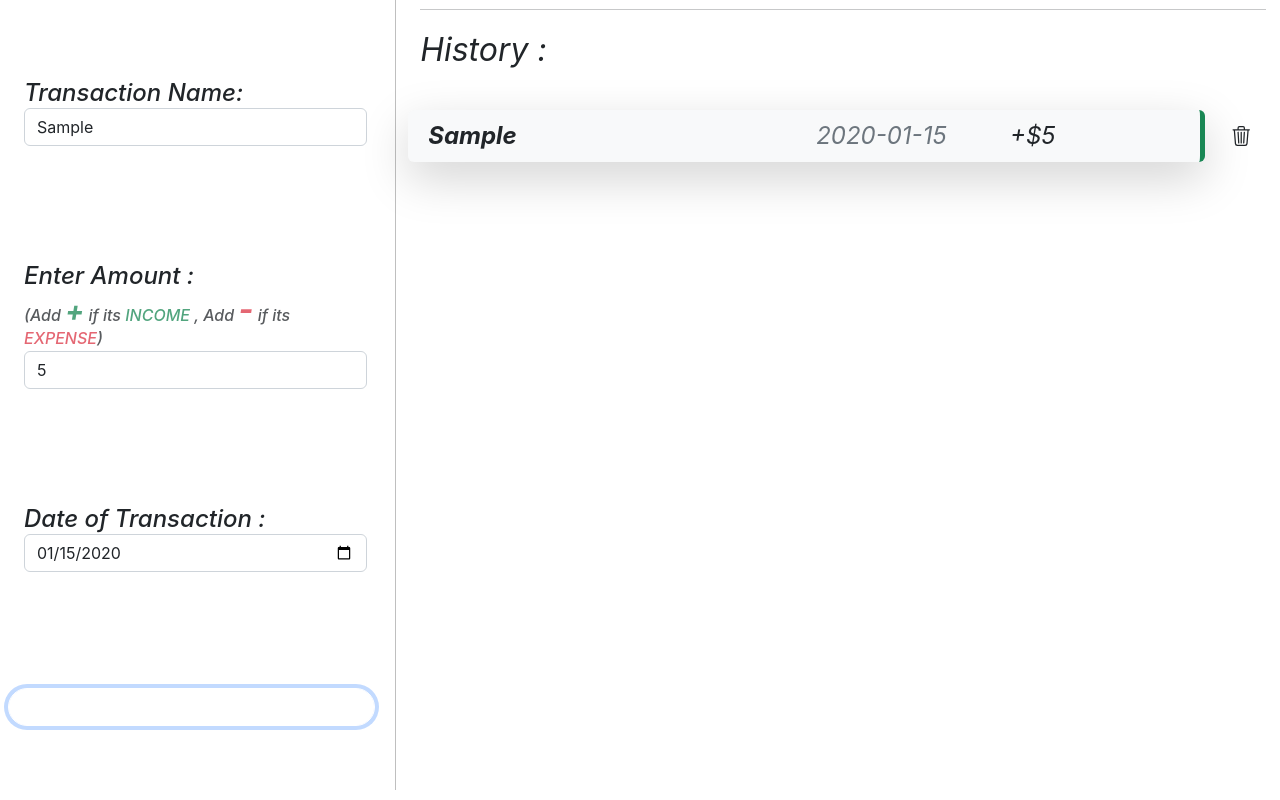
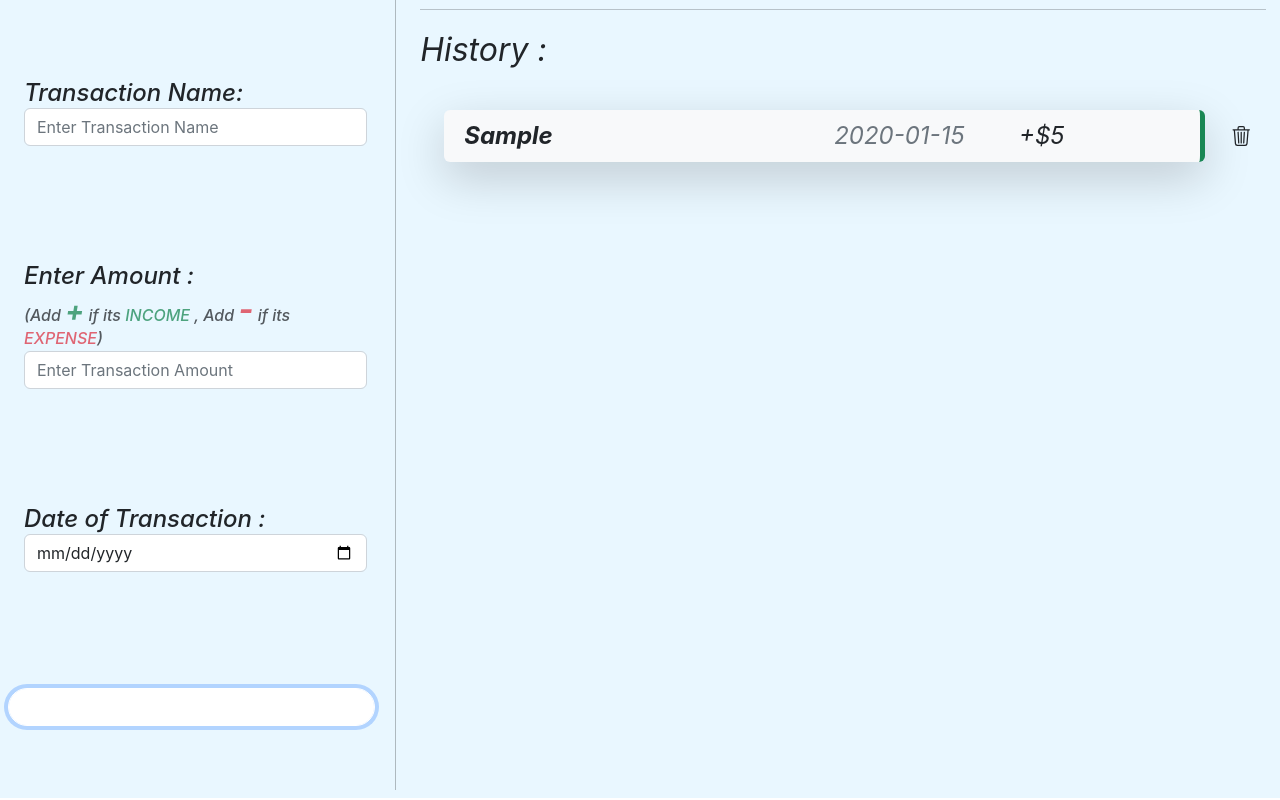
Before and after one commit to kiran8688/react-expense-tracker-source_code, a React (Create React App) app: page / in a window 1280 px wide. Both pictures are taken after typing "Sample", "5", "2020-01-15" into the empty fields and a click on the button "submit". Shown: the part 320-1120 px from the top of the page. Built offline with nearby package versions, Linux system fonts and the light colour scheme.

Commit message:
Project completed successfully

```diff
--- a/src/App.css
+++ b/src/App.css
@@ -5,4 +5,19 @@
 }
 #vr{
     height: 100%;
+    /* backdrop-filter: opacity(20%); */
 }
+/* .App{
+    filter: blur(5px);
+    background-image: url(https://img.freepik.com/free-photo/close-up-shot-indian-rupee-banknotes_8087-2292.jpg?w=1380);
+    -webkit-backdrop-filter: blur(10px);
+    backdrop-filter: blur(10px);
+} */
+/* background-color: lightgoldenrodyellow; */
+/* #root{
+    background-image: url(https://img.freepik.com/free-vector/dollars-illustration-set_74855-4404.jpg?t=st=1655822155~exp=1655822755~hmac=c266c5904021dbb62a4921aafdbb8feeaf897e7f03554c05fb689f1952a880d6&w=1380);
+  } */
+
+  .App{
+    background-color: rgb(233, 247, 255);
+  }
--- a/src/Components/LeftSideComponents/Input.css
+++ b/src/Components/LeftSideComponents/Input.css
@@ -7,3 +7,6 @@
 em{
     font-size: 150%;
 }
+/* #input-head{
+    background-color: rgb(250, 250, 193);
+} */
--- a/src/Components/LeftSideComponents/Input.jsx
+++ b/src/Components/LeftSideComponents/Input.jsx
@@ -21,9 +21,13 @@ export class Input extends Component {
 
 
 
-    var transactions = [...this.state.tracker]
+    const transactions = [...this.state.tracker]
 
-    transactions.push({ id: Math.random(), transactionName: document.querySelector('#name-input').value, transactionAmount: document.querySelector('#amount-input').value, transactionDate: document.querySelector('#date-input').value })
+    var checkAmount = (document.querySelector('#amount-input').value ==="") ? 0: document.querySelector('#amount-input').value
+    var checkName = (document.querySelector('#name-input').value ==="") ? "default-transaction" : document.querySelector('#name-input').value
+    var checkDate = (document.querySelector('#date-input').value ==="") ? '0001-01-01' : document.querySelector('#date-input').value
+
+    transactions.push({ id: Math.random(), transactionName: checkName, transactionAmount: checkAmount, transactionDate: checkDate })
 
     this.setState({ tracker: transactions })
 
@@ -41,24 +45,48 @@ export class Input extends Component {
     //  this.tracker.push(transact)
     //  console.log(this.tracker);
 
-    // document.querySelector('#name-input').value=null, document.querySelector('#amount-input').value=null, document.querySelector('#date-input').value=null;
+    // checkName= ''
+    // checkAmount= ''
+    // checkDate= ''
+    document.querySelector('#name-input').value = "";
+    document.querySelector('#amount-input').value = "none"
+    document.querySelector('#date-input').value = "none"
+
   }
 
 
-  takeNameHandler = (e) => {
 
-    // this.setState( this.state.tracker[0].transactionName =  e.target.value)
-    console.log(e.target.value)
+  // takeNameHandler = (e) => {
 
+  //   // this.setState( this.state.tracker[0].transactionName =  e.target.value)
+  //   console.log(e.target.value)
+
+  // }
+  // takeAmountHandler = (e) => {
+
+  //   console.log(e.target.value)
+  // }
+  // takeDateHandler = (e) => {
+
+  //   console.log(e.target.value)
+  // }
+
+
+  deleteHandler = (transactionId) =>{
+    const transactions = [...this.state.tracker]
+    console.log(transactionId)
+    transactions.splice(transactionId, 1)
+    this.setState({tracker: transactions})
   }
-  takeAmountHandler = (e) => {
 
-    console.log(e.target.value)
-  }
-  takeDateHandler = (e) => {
+  // deletePersonHandler = (personIndex) => {
+  //   // If I remove one object from the persons list
 
-    console.log(e.target.value)
-  }
+  //   // copy of the state persons
+  //   const personCopy = [...this.state.persons]
+  //   personCopy.splice(personIndex, 1)
+  //   this.setState({ persons: personCopy })
+  // }
 
 
   render(props) {
@@ -76,7 +104,11 @@ export class Input extends Component {
 
           return (
 
-            <DisplaySec2 key={this.state.tracker[index].id} dispName={this.state.tracker[index].transactionName} dispAmount={this.state.tracker[index].transactionAmount} dispDate={this.state.tracker[index].transactionDate}  />
+            <DisplaySec2 key={this.state.tracker[index].id}
+            dispName={this.state.tracker[index].transactionName}
+            dispAmount={this.state.tracker[index].transactionAmount }
+            dispDate={this.state.tracker[index].transactionDate}
+            trash={ () => this.deleteHandler([index])}  />
 
 
           )
@@ -91,7 +123,11 @@ export class Input extends Component {
     // console.log(res)
     const mapAmt = this.state.tracker.map(totAmt => (parseInt(totAmt.transactionAmount)))
 
+
+
     const reduceAmt = mapAmt.reduce((a, b) => (a += b), 0).toFixed(2)
+
+    // var checkReduce = (reduceAmt = NaN)? 0 : reduceAmt
 
     // const totalAmt = reduceAmt.Math.trunk()
     // console.log(totalAmt)
@@ -100,12 +136,13 @@ export class Input extends Component {
     const totAmtSaveed = mapAmt.filter(saved => saved >= 0).reduce((a, b) => (a += b), 0).toFixed(2)
     const totAmtSpent = (mapAmt.filter(spent => spent <= 0).reduce((a, b) => (a += b), 0)*-1).toFixed(2)
 
+
     // if(mapAmt  )
 
     return (
       <>
-        <div className='row'>
-          <div id='input-head' className='col-3 ms-1 text-dark text-start bg-white'><br /><br /><br /><br />
+        <div  className='row'>
+          <div id='input-head' className='col-3 ms-1 text-dark text-start'><br /><br /><br /><br />
             <div className='container '><u className='opacity-75'><em> Add New Transaction Here :</em></u></div>
             <br /><br />
             <div className="h4 container-fluid ms-2 " >Transaction Name:  <input type="text" id='name-input' className='form-control' placeholder='Enter Transaction Name' onChange={this.takeNameHandler} />
@@ -132,7 +169,7 @@ export class Input extends Component {
             <DisplaySec1 dispBalAmt={reduceAmt} Income={totAmtSaveed} Expense={totAmtSpent} />
 
             <div className='mt-4'>
-              <hr /> <span className='fs-2'>History  :</span>
+              <hr /> <span className='fs-2'>History   :</span>
 
               <br /><br />
 
@@ -146,6 +183,24 @@ export class Input extends Component {
   }
 }
 
+// Input.defaultProps = {
+
+//   dispName: 'some transaction',
+//   dispAmount: 0,
+//   dispDate: 0
+
+// }
+
+
+
+// Input.defaultProps = {
+
+//   transactionName: 'some transaction',
+//   transactionAmount: 0,
+//   transactionDate: 0
+
+// }
+
 
 
 
--- a/src/Components/LeftSideComponents/RightSideComponents/DisplaySec1.jsx
+++ b/src/Components/LeftSideComponents/RightSideComponents/DisplaySec1.jsx
@@ -20,23 +20,25 @@ export class DisplaySec1 extends Component {
 
     }
     else{
-      Balance = <span className='text-danger'>-${(this.props.dispBalAmt*-1).toFixed(2)}</span>
+      Balance = <span className='text-danger'>-${(this.props.dispBalAmt*-(1)).toFixed(2)}</span>
     }
 
 
+
+
     return (
-      <div className='bg-white'>
+      <div className='one'>
         <div className='fs-1 mt-3  '>
-          Your Balance is {Balance}
+          Your Balance is  { Balance }
         </div><br />
 
         <div className="container px-1">
           <div className="row gx-5">
             <div className="col text-center fs-3">
-              <div id='gutt-tab1' className="p-3 border  rounded-5 bg-light  ">Income <br /><span id='text-success' className='text-success '><span>+$</span>{this.props.Income}</span> </div>
+              <div id='gutt-tab1' className="p-3 border border-1 border-success  rounded-5 bg-light   ">Income <br /><span id='text-success' className='text-success '><span>+$</span>{this.props.Income}</span> </div>
             </div>
             <div className="col text-center fs-3">
-              <div id='gutt-tab2' className="p-3 border rounded-5 bg-light ">Expense <br /><span id='text-danger' className='text-danger'><span>-$</span>{this.props.Expense}</span> </div>
+              <div id='gutt-tab2' className="p-3 border border-1 border-danger rounded-5  bg-light ">Expense <br /><span id='text-danger' className='text-danger'><span>-$</span>{this.props.Expense}</span> </div>
             </div>
           </div>
         </div>
--- a/src/Components/LeftSideComponents/RightSideComponents/DisplaySec2.css
+++ b/src/Components/LeftSideComponents/RightSideComponents/DisplaySec2.css
@@ -64,3 +64,6 @@ width: 100; */
      cursor: pointer;
 
 }
+/* #list{
+    background-color: lightgoldenrodyellow;
+} */
--- a/src/Components/LeftSideComponents/RightSideComponents/DisplaySec2.jsx
+++ b/src/Components/LeftSideComponents/RightSideComponents/DisplaySec2.jsx
@@ -1,8 +1,13 @@
 import React, { Component } from 'react'
 import './DisplaySec2.css'
+// import Input from '../Input'
 
 export class DisplaySec2 extends Component {
+
+
   render(props) {
+
+
 
     var amountlist
     //  = (<li className=' row justify-content-around rounded border-end border-5 border-success mb-3 p-2 list-group-item shadow-lg d-flex bg-light '  > <strong className=' text-truncate col-6'>{this.props.dispName}</strong> <span className='col-3 text-secondary'>{this.props.dispDate}</span> <span className='col-3 text-truncate'>{this.props.dispAmount}</span> </li>)
@@ -11,12 +16,13 @@ export class DisplaySec2 extends Component {
       return (amountlist =
 
         <div id='list' className=' row fs-4 mb-1'>
-          <ul className=' col-11 container-auto bg-white '>
+          <ul className=' col-11 container-auto ps-5 '>
 
             <li  className=' row  rounded border-end border-5  border-danger mb-3 p-2 list-group-item shadow-lg d-flex bg-light'  > <strong className=' text-truncate col-6'>{this.props.dispName}</strong> <span className='col-3 text-secondary'>{this.props.dispDate}</span> <span className='col-3 text-truncate'> <span>-$</span>{this.props.dispAmount * -1}</span> </li>
           </ul>
-          <svg id='delete-button' xmlns="http://www.w3.org/2000/svg" width="20" height="20" fill="currentColor" className="bi bi-trash3 col-1 mt-3 " viewBox="0 0 16 16">
-            <path id='path' d="M6.5 1h3a.5.5 0 0 1 .5.5v1H6v-1a.5.5 0 0 1 .5-.5ZM11 2.5v-1A1.5 1.5 0 0 0 9.5 0h-3A1.5 1.5 0 0 0 5 1.5v1H2.506a.58.58 0 0 0-.01 0H1.5a.5.5 0 0 0 0 1h.538l.853 10.66A2 2 0 0 0 4.885 16h6.23a2 2 0 0 0 1.994-1.84l.853-10.66h.538a.5.5 0 0 0 0-1h-.995a.59.59 0 0 0-.01 0H11Zm1.958 1-.846 10.58a1 1 0 0 1-.997.92h-6.23a1 1 0 0 1-.997-.92L3.042 3.5h9.916Zm-7.487 1a.5.5 0 0 1 .528.47l.5 8.5a.5.5 0 0 1-.998.06L5 5.03a.5.5 0 0 1 .47-.53Zm5.058 0a.5.5 0 0 1 .47.53l-.5 8.5a.5.5 0 1 1-.998-.06l.5-8.5a.5.5 0 0 1 .528-.47ZM8 4.5a.5.5 0 0 1 .5.5v8.5a.5.5 0 0 1-1 0V5a.5.5 0 0 1 .5-.5Z" />
+          <svg onClick={this.props.trash} id='delete-button' xmlns="http://www.w3.org/2000/svg" width="20" height="20" fill="currentColor" className="bi bi-trash3  col-1 mt-3 " viewBox="0 0 16 16">
+
+            <path id='path'  d="M6.5 1h3a.5.5 0 0 1 .5.5v1H6v-1a.5.5 0 0 1 .5-.5ZM11 2.5v-1A1.5 1.5 0 0 0 9.5 0h-3A1.5 1.5 0 0 0 5 1.5v1H2.506a.58.58 0 0 0-.01 0H1.5a.5.5 0 0 0 0 1h.538l.853 10.66A2 2 0 0 0 4.885 16h6.23a2 2 0 0 0 1.994-1.84l.853-10.66h.538a.5.5 0 0 0 0-1h-.995a.59.59 0 0 0-.01 0H11Zm1.958 1-.846 10.58a1 1 0 0 1-.997.92h-6.23a1 1 0 0 1-.997-.92L3.042 3.5h9.916Zm-7.487 1a.5.5 0 0 1 .528.47l.5 8.5a.5.5 0 0 1-.998.06L5 5.03a.5.5 0 0 1 .47-.53Zm5.058 0a.5.5 0 0 1 .47.53l-.5 8.5a.5.5 0 1 1-.998-.06l.5-8.5a.5.5 0 0 1 .528-.47ZM8 4.5a.5.5 0 0 1 .5.5v8.5a.5.5 0 0 1-1 0V5a.5.5 0 0 1 .5-.5Z" />
           </svg>
         </div>
       )
@@ -28,13 +34,13 @@ export class DisplaySec2 extends Component {
       return (amountlist =
 
         <div id='list' className=' row fs-4 mb-1'>
-          <ul className=' col-11 container-auto  bg-white '>
+          <ul className=' col-11 container-auto ps-5 '>
 
-            <li  className=' row justify-content-around rounded border-end border-5 border-success mb-3 p-2 list-group-item shadow-lg d-flex bg-light '  > <strong className=' text-truncate col-6'>{this.props.dispName}</strong> <span className='col-3 text-secondary'>{this.props.dispDate}</span> <span className='col-3 text-truncate'> <span>+$</span>{this.props.dispAmount}</span> </li>
+            <li  className=' row rounded border-end border-5  border-success mb-3 p-2 list-group-item shadow-lg d-flex bg-light '  > <strong className=' text-truncate col-6'>{this.props.dispName}</strong> <span className='col-3 text-secondary'>{this.props.dispDate}</span> <span className='col-3 text-truncate'> <span>+$</span>{this.props.dispAmount}</span> </li>
 
           </ul>
-          <svg id='delete-button' xmlns="http://www.w3.org/2000/svg" width="20" height="20" fill="currentColor" className="bi bi-trash3 col-1 mt-3 " viewBox="0 0 16 16">
-            <path d="M6.5 1h3a.5.5 0 0 1 .5.5v1H6v-1a.5.5 0 0 1 .5-.5ZM11 2.5v-1A1.5 1.5 0 0 0 9.5 0h-3A1.5 1.5 0 0 0 5 1.5v1H2.506a.58.58 0 0 0-.01 0H1.5a.5.5 0 0 0 0 1h.538l.853 10.66A2 2 0 0 0 4.885 16h6.23a2 2 0 0 0 1.994-1.84l.853-10.66h.538a.5.5 0 0 0 0-1h-.995a.59.59 0 0 0-.01 0H11Zm1.958 1-.846 10.58a1 1 0 0 1-.997.92h-6.23a1 1 0 0 1-.997-.92L3.042 3.5h9.916Zm-7.487 1a.5.5 0 0 1 .528.47l.5 8.5a.5.5 0 0 1-.998.06L5 5.03a.5.5 0 0 1 .47-.53Zm5.058 0a.5.5 0 0 1 .47.53l-.5 8.5a.5.5 0 1 1-.998-.06l.5-8.5a.5.5 0 0 1 .528-.47ZM8 4.5a.5.5 0 0 1 .5.5v8.5a.5.5 0 0 1-1 0V5a.5.5 0 0 1 .5-.5Z" />
+          <svg onClick={this.props.trash}  id='delete-button' xmlns="http://www.w3.org/2000/svg" width="20" height="20" fill="currentColor" className="bi bi-trash3 col-1 mt-3 " viewBox="0 0 16 16">
+            <path  d="M6.5 1h3a.5.5 0 0 1 .5.5v1H6v-1a.5.5 0 0 1 .5-.5ZM11 2.5v-1A1.5 1.5 0 0 0 9.5 0h-3A1.5 1.5 0 0 0 5 1.5v1H2.506a.58.58 0 0 0-.01 0H1.5a.5.5 0 0 0 0 1h.538l.853 10.66A2 2 0 0 0 4.885 16h6.23a2 2 0 0 0 1.994-1.84l.853-10.66h.538a.5.5 0 0 0 0-1h-.995a.59.59 0 0 0-.01 0H11Zm1.958 1-.846 10.58a1 1 0 0 1-.997.92h-6.23a1 1 0 0 1-.997-.92L3.042 3.5h9.916Zm-7.487 1a.5.5 0 0 1 .528.47l.5 8.5a.5.5 0 0 1-.998.06L5 5.03a.5.5 0 0 1 .47-.53Zm5.058 0a.5.5 0 0 1 .47.53l-.5 8.5a.5.5 0 1 1-.998-.06l.5-8.5a.5.5 0 0 1 .528-.47ZM8 4.5a.5.5 0 0 1 .5.5v8.5a.5.5 0 0 1-1 0V5a.5.5 0 0 1 .5-.5Z" />
           </svg>
         </div>
 
@@ -67,4 +73,11 @@ export class DisplaySec2 extends Component {
   }
 }
 
+// DisplaySec2.defautProps = {
+//   dispName : 'Default-transaction_name'
+
+
+// }
+
+
 export default DisplaySec2
```
Also changed, not shown: src/Components/LeftSideComponents/RightSideComponents/DisplaySec1.css (+14 -0 lines).
